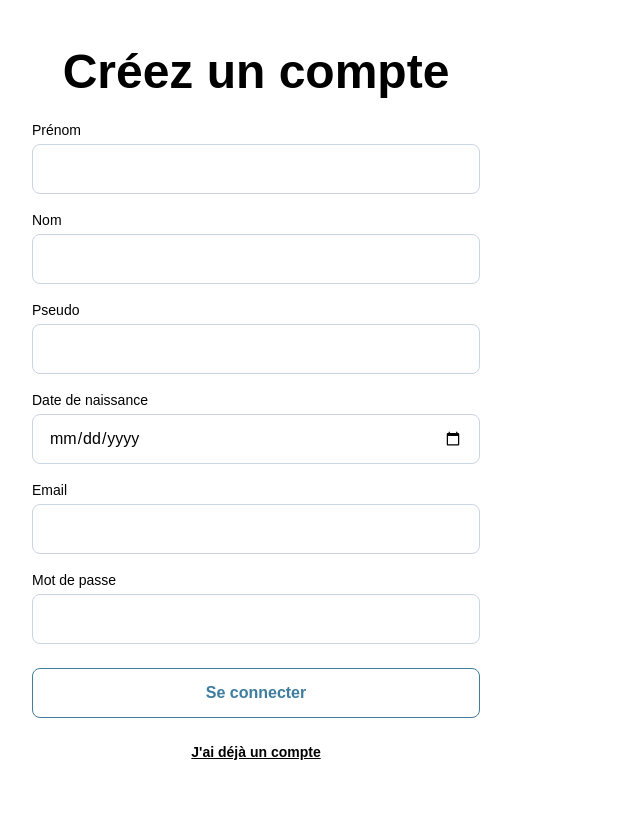
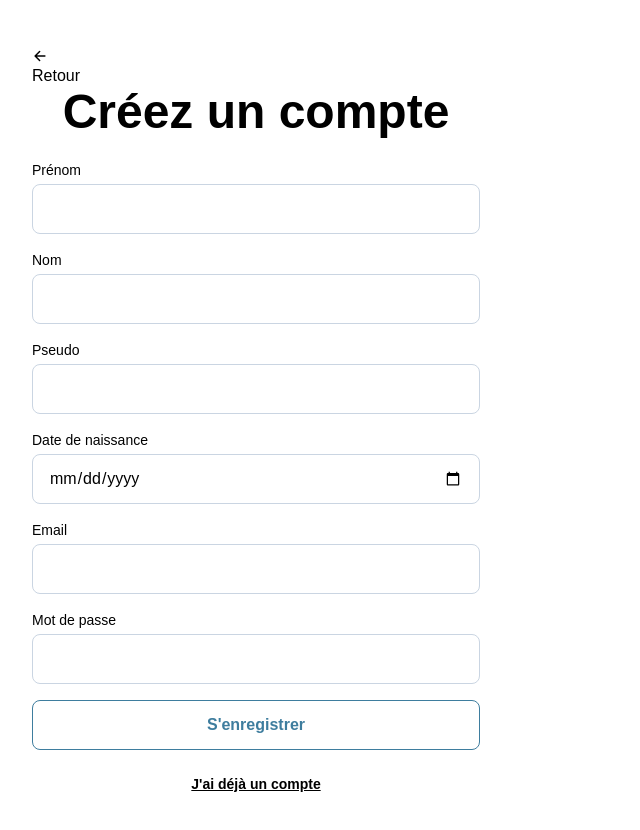
Before and after one commit to Jayleeva/42transcendence, a Next.js app in the folder frontend/: page /register in a window 1280 px wide. Shown: the top 830 px of the page, without its empty margins (0-640 px from the left). Built offline with nearby package versions, Linux system fonts and the light colour scheme; a web font is replaced by a local one.

Commit message:
added submit button to the form componant and adapated pages accordingly

```diff
--- a/frontend/app/page.tsx
+++ b/frontend/app/page.tsx
@@ -20,6 +20,12 @@ export default function Page() {
       label:"Mot de passe"
     }
   ];
+  const conf =
+  {
+    type:"submit",
+    variant:"outline",
+    name:"Se connecter"
+  } as const;
   return (
     <main className="min-h-screen px-6 py-12 md:px-8 max-w-7xl mx-auto">
       <h1>
@@ -68,9 +74,7 @@ export default function Page() {
               <hr className="flex-1 border-slate-300" />
             </div>
 
-            <Form inputs={values} />
-
-            <Button type="submit" variant="outline">Se connecter</Button>
+            <Form inputs={values} conf={conf}/>
 
             <p className="text-center text-sm">
               Pas de compte ?{' '}
--- a/frontend/app/register/page.tsx
+++ b/frontend/app/register/page.tsx
@@ -1,8 +1,6 @@
 // la page pour creer un compte ( ou on met les infos basiques )
-
 import Link from 'next/link';
-//import Router from 'next/router';
-import Button from '@/components/ui/Button';
+import BackButton from '@/components/layout/BackButton';
 import Form from '@/components/features/form/Form';
 
 
@@ -45,19 +43,24 @@ export default function Page() {
       label:"Mot de passe"
     }
   ];
+  const conf =
+  {
+    type:"submit",
+    variant:"outline",
+    name:"S'enregistrer"
+  } as const;
 
   return (
-//    <Router> </Router>
     <main className="min-h-screen px-6 py-12 md:px-8 max-w-7xl mx-auto">
+      <BackButton />
         {/* COLONNE */}
         <div className="flex max-w-md flex-col gap-6">
           <h2 className="font-display text-5xl font-bold text-center">
             Créez un compte
           </h2>
 
-          <Form inputs={values} />
+          <Form inputs={values} conf={conf} />
 
-          <Button type="submit" variant="outline">Se connecter</Button>
           <p className="text-center text-sm">
             {' '}
             <Link href="/login" className="font-semibold underline">
--- a/frontend/components/features/form/Form.tsx
+++ b/frontend/components/features/form/Form.tsx
@@ -1,4 +1,5 @@
 import Input from "../../ui/Input";
+import Button from '@/components/ui/Button';
 
 type InputProps = {
     label: string;
@@ -7,11 +8,19 @@ type InputProps = {
     type: string;
 }
 
+type ButtonProps = {
+    type: "submit" | "reset" | "button" | undefined;
+    variant: 'primary' | 'outline';
+    name: string;
+}
+
 interface FormProps {
     inputs: InputProps[];
+    conf: ButtonProps;
 }
 
-export default function Form({inputs}: FormProps)
+
+export default function Form({inputs, conf}: FormProps)
 {
     return (
         <form className="flex flex-col gap-4">
@@ -20,6 +29,9 @@ export default function Form({inputs}: FormProps)
                     <Input label={i.label} id={i.id} name={i.name} type={i.type}  />
                 </div>
             ))}
+            <Button type={conf.type} variant={conf.variant}>
+                {conf.name}
+            </Button>
         </form>
     );
 }
--- /dev/null
+++ b/frontend/components/layout/BackButton.tsx
@@ -0,0 +1,18 @@
+"use client"
+
+import { useRouter } from 'next/navigation';
+import { IoArrowBack } from "react-icons/io5";
+
+export default function BackButton() {
+  const router = useRouter()
+
+  return (
+    <button type="button" onClick={() => {
+        console.log("banane");
+        router.back();
+    }}>
+        <IoArrowBack />
+        Retour
+      </button>
+  );
+}
--- a/frontend/components/layout/Router.tsx
+++ /dev/null
@@ -1,7 +0,0 @@
-import Router from 'next/router'
-
-export default function BackButton() {
-    return (
-        <div onClick={() => Router.back()}>Go Back</div>
-    )
-}
--- a/frontend/package.json
+++ b/frontend/package.json
@@ -11,7 +11,8 @@
   "dependencies": {
     "next": "16.3.8",
     "react": "19.2.8",
-    "react-dom": "19.2.8"
+    "react-dom": "19.2.8",
+    "react-icons": "^5.7.0"
   },
   "devDependencies": {
     "@tailwindcss/postcss": "^4",
```
Also changed, not shown: 1 other file (tests, documents, lock files or other folders).
